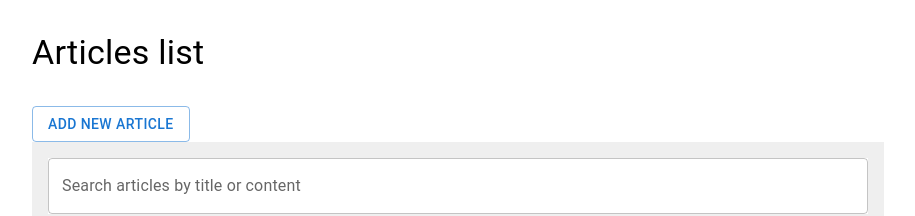
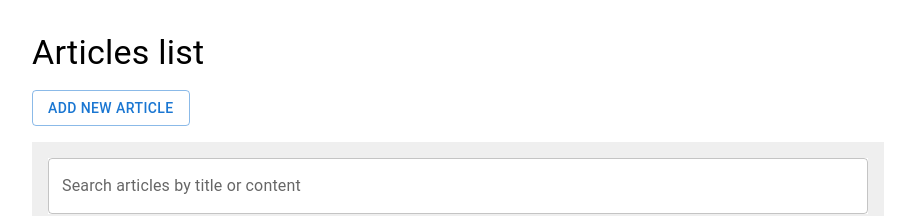
Before and after one commit to KubaKlin/customHooks, a React (Vite) app: page / in a window 1280 px wide. Shown: the top 216 px of the page, without its empty margins (182-1097 px from the left). Built offline with nearby package versions, Linux system fonts and the light colour scheme; no server answers.

Commit message:
fix: minor style fixes

```diff
--- a/src/App.jsx
+++ b/src/App.jsx
@@ -51,10 +51,10 @@ const App = () => {
     <Container maxWidth={'md'}>
       <Box sx={{ my: 4 }}>
         <Box>
-          <Typography variant="h4" sx={{ mb: 4 }}>
+          <Typography variant="h4" sx={{ mb: 2 }}>
             Articles list
           </Typography>
-          <Button variant={'outlined'} onClick={handleOpen}>
+          <Button variant={'outlined'} sx={{mb: 2}} onClick={handleOpen}>
             Add new article
           </Button>
           <Modal
--- a/src/components/ArticleEdit/ArticleEdit.jsx
+++ b/src/components/ArticleEdit/ArticleEdit.jsx
@@ -25,10 +25,12 @@ export const ArticleEdit = ({ article }) => {
         color="primary"
         onClick={handleOpen}
         aria-label="Edit article"
+        size='small'
       >
         Edit
       </Button>
       <Button
+        size='small'
         variant="contained"
         color="error"
         onClick={handleRemove}
```
